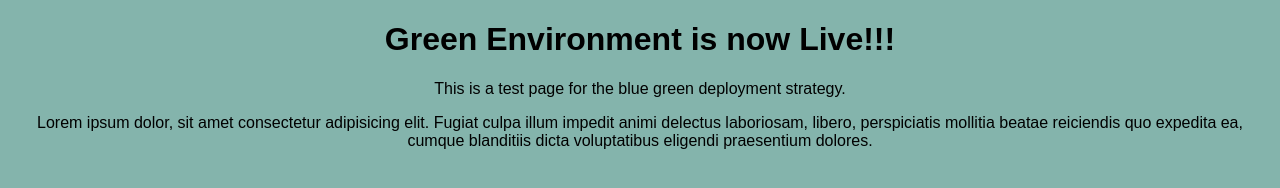
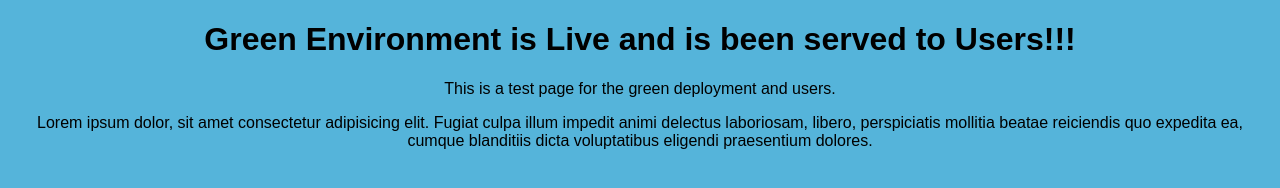
Before and after one commit to Harjeet7887/blue-green, a website: page index.html in a window 1280 px wide. Drawn offline with Linux system fonts and the light colour scheme.

Commit message:
Update index.html

```diff
--- a/index.html
+++ b/index.html
@@ -7,14 +7,14 @@
     <style>
       body {
         font-family: Arial, Helvetica, sans-serif;
-        background-color: #84b4ac;
+        background-color: #55b4da;
         text-align: center;
       }
     </style>
   </head>
   <body>
-    <h1>Green Environment is now Live!!!</h1>
-    <p>This is a test page for the blue green deployment strategy.</p>
+    <h1>Green Environment is Live and is been served to Users!!!</h1>
+    <p>This is a test page for the green deployment and users.</p>
     <p>
       Lorem ipsum dolor, sit amet consectetur adipisicing elit. Fugiat culpa
       illum impedit animi delectus laboriosam, libero, perspiciatis mollitia
```
